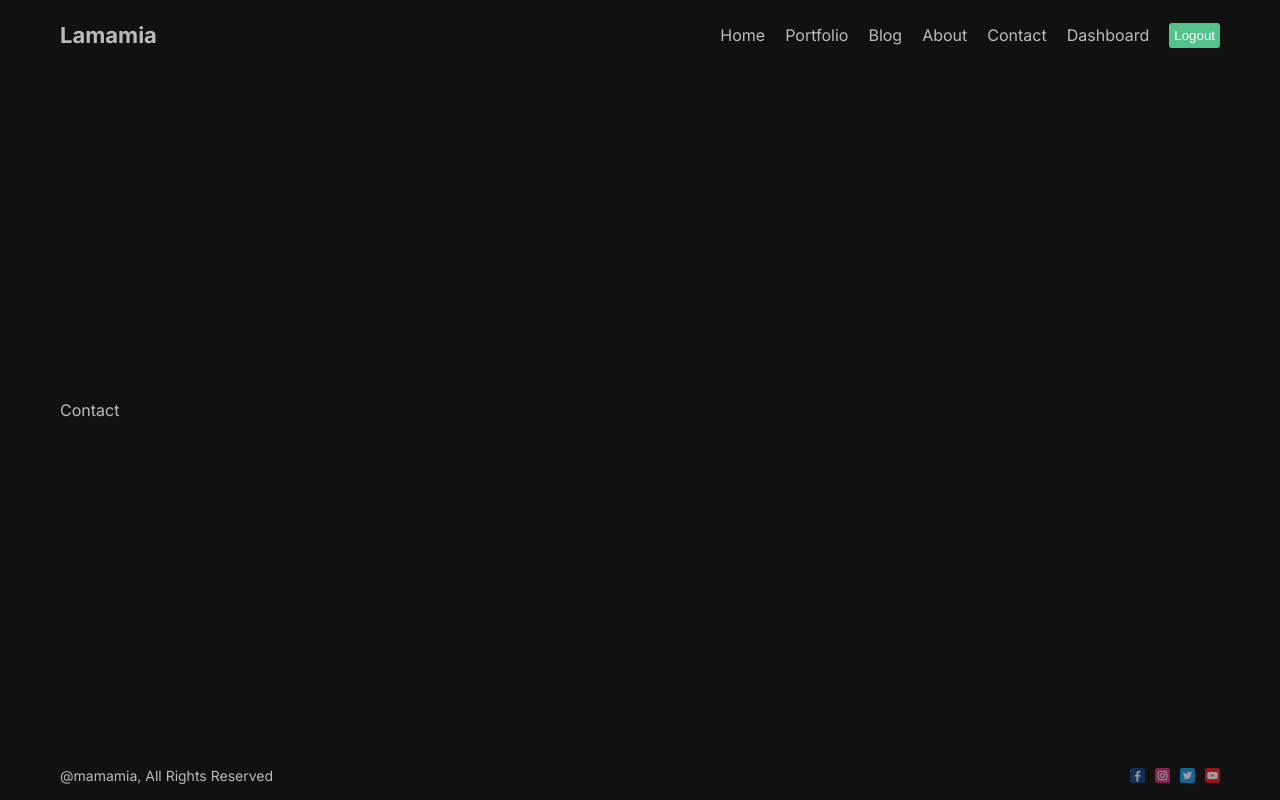
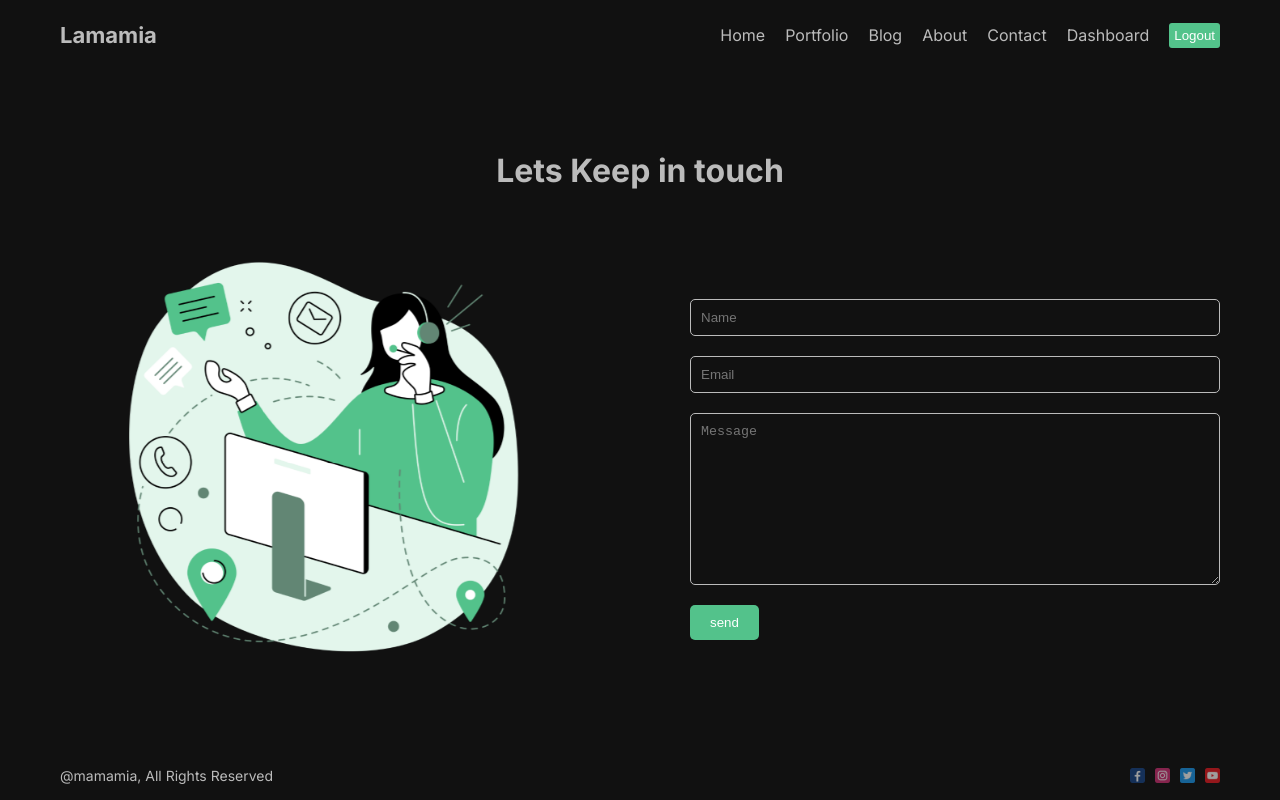
Before and after one commit to jasmeets-6575/learning-nextjs, a Next.js app in the folder by-lama-dev/: page /contact in a window 1280 px wide. Built offline with nearby package versions, Linux system fonts and the light colour scheme.

Commit message:
contact page

```diff
--- a/by-lama-dev/src/app/contact/page.jsx
+++ b/by-lama-dev/src/app/contact/page.jsx
@@ -1,8 +1,31 @@
 import React from "react";
 import styles from "./page.module.css";
 import Image from "next/image";
+import Button from "@/components/Button/Button";
+import Img from "/public/contact.png";
 
 const Contact = () => {
-  return <div className={styles.container}> Contact</div>;
+  return (
+    <div className={styles.container}>
+      <h1 className={styles.title}>Lets Keep in touch</h1>
+      <div className={styles.content}>
+        <div className={styles.imgContainer}>
+          <Image src={Img} alt="" fill={true} className={styles.image} />
+        </div>
+        <form className={styles.form}>
+          <input type="text " placeholder="Name" className={styles.input} />
+          <input type="text " placeholder="Email" className={styles.input} />
+          <textarea
+            className={styles.textArea}
+            cols="30"
+            rows="10"
+            placeholder="Message"
+          ></textarea>
+          <Button text="send" url="#" />
+        </form>
+      </div>
+    </div>
+  );
 };
+
 export default Contact;
```
